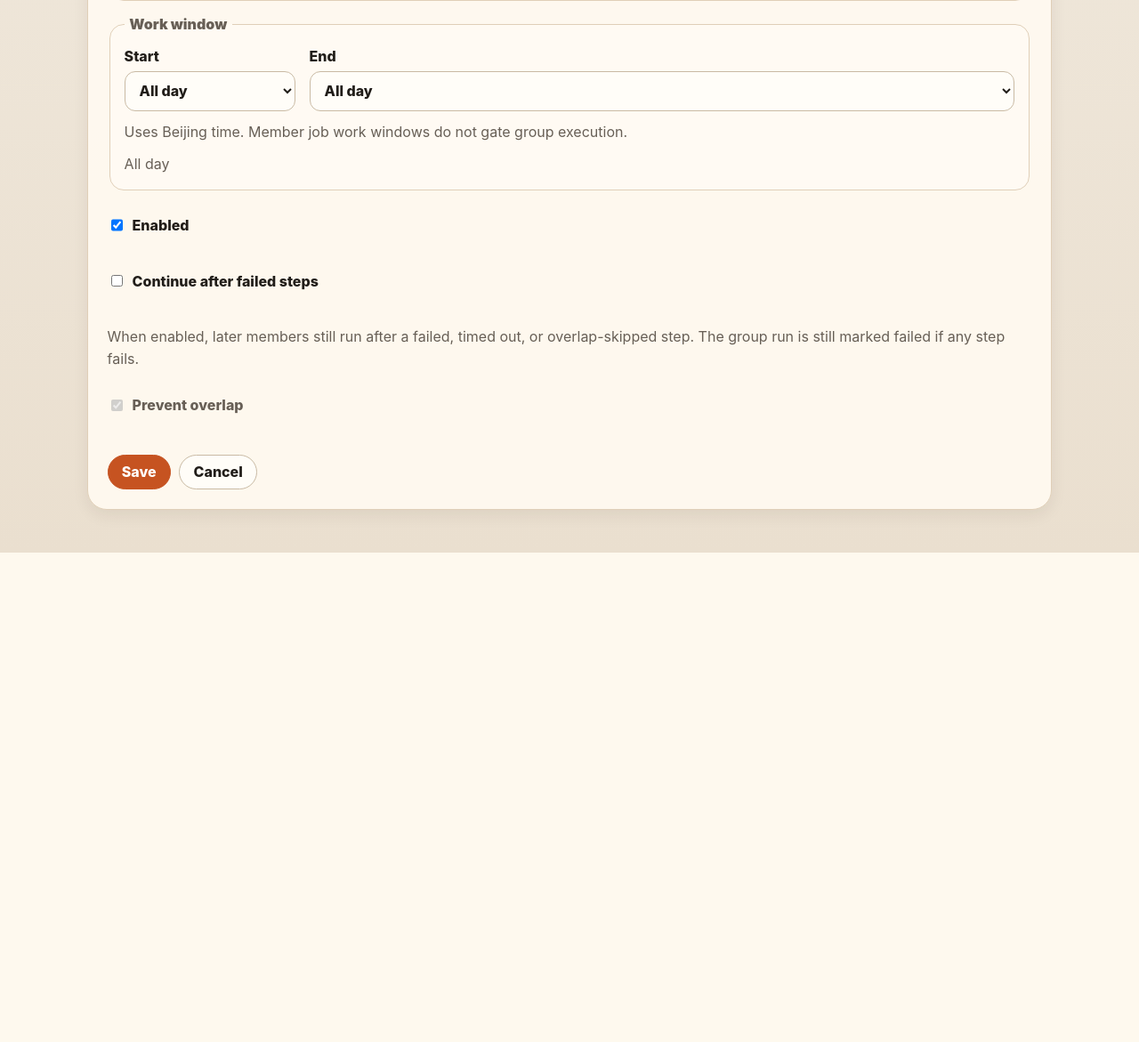
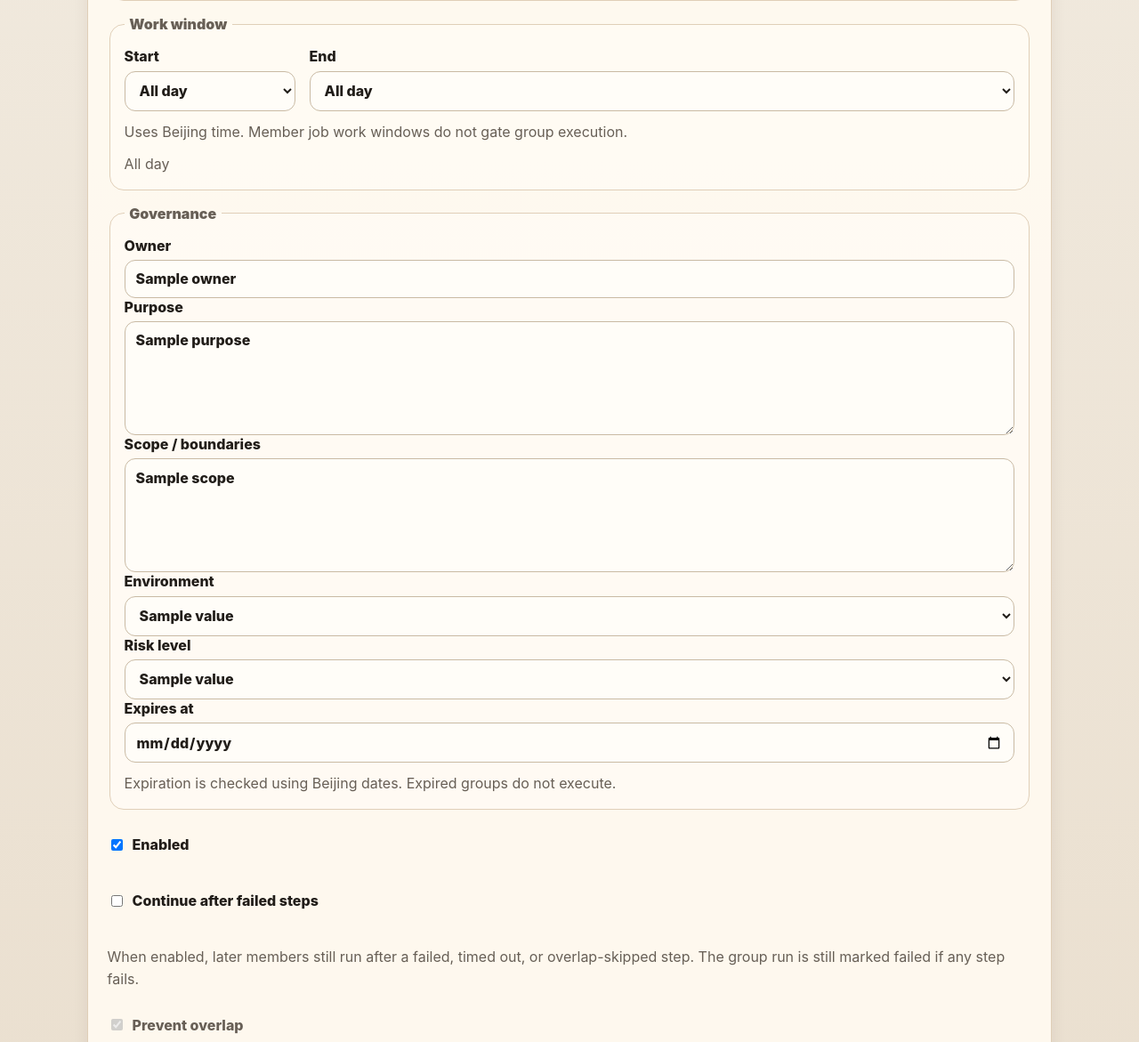
Before and after one commit to benj1m1/pi-scheduler, a FastAPI app: template app/templates/group_form.html in a window 1280 px wide. Shown: the part 962-2133 px from the top of the page at 89% size. Before the commit the page ends 1583 px from the top, so only its background shows below. Run offline with FastAPI, Linux system fonts and the light colour scheme; the template is opened without the code that fills it: most values are stand-ins (such as "Sample title", 1, 10 or a date in 2020); parts of the project's set-up code (start-up, migrations or seed data) failed here and were passed over.

Commit message:
feat: add governance metadata to jobs and groups

```diff
--- a/app/main.py
+++ b/app/main.py
@@ -14,7 +14,7 @@ from fastapi.security import HTTPBasic, HTTPBasicCredentials
 from fastapi.staticfiles import StaticFiles
 from fastapi.templating import Jinja2Templates
 
-from . import approved_skills, config, cron, cron_status, db, pi_models, retention, runner, run_users, runtime_setup, work_window
+from . import approved_skills, config, cron, cron_status, db, governance, pi_models, retention, runner, run_users, runtime_setup, work_window
 
 
 app = FastAPI(title="Pi Scheduler")
@@ -41,6 +41,13 @@ OUTPUT_MODES = {"summary", "events"}
 SESSION_MODES = {"save", "no_session"}
 TOOL_MODES = {"full", "read_only", "no_tools"}
 SKILLS_MODES = {"none", "approved", "runtime"}
+
+
+def governance_options() -> dict[str, list[str]]:
+    return {
+        "environment_options": sorted(governance.ENVIRONMENTS),
+        "risk_level_options": ["low", "medium", "high"],
+    }
 
 
 def hour_options() -> list[dict[str, str]]:
@@ -263,6 +270,7 @@ def validate_job_form(data: dict) -> list[str]:
         work_window.validate(data.get("work_start"), data.get("work_end"))
     except ValueError as exc:
         errors.append(str(exc))
+    errors.extend(governance.validate_metadata(data))
     try:
         run_users.validate_run_user(data.get("run_user"))
     except run_users.RunUserError as exc:
@@ -310,6 +318,13 @@ def form_data(
     prevent_overlap: str | None,
     skills_mode: str = "none",
     skill_ids: str | list[str] | None = None,
+    *,
+    owner: str = "",
+    purpose: str = "",
+    scope: str = "",
+    environment: str = "local",
+    risk_level: str = "low",
+    expires_at: str = "",
 ) -> dict:
     cron_expr = ""
     schedule_error = None
@@ -347,6 +362,12 @@ def form_data(
         "work_end": work_end.strip() or None,
         "timeout_seconds": timeout_seconds.strip(),
         "run_user": run_user.strip() or None,
+        "owner": owner.strip(),
+        "purpose": purpose.strip(),
+        "scope": scope.strip(),
+        "environment": environment,
+        "risk_level": risk_level,
+        "expires_at": expires_at.strip() or None,
         "enabled": parse_bool(enabled),
         "prevent_overlap": 1,
     }
@@ -370,6 +391,13 @@ def with_schedule(job: dict) -> dict:
     job["skill_ids"] = job.get("skill_ids") or ""
     job["skill_paths"] = job.get("skill_paths") or ""
     job["run_user"] = job.get("run_user") or ""
+    job["owner"] = job.get("owner") or ""
+    job["purpose"] = job.get("purpose") or ""
+    job["scope"] = job.get("scope") or ""
+    job["environment"] = job.get("environment") or "local"
+    job["risk_level"] = job.get("risk_level") or "low"
+    job["expires_at"] = job.get("expires_at") or ""
+    job["is_expired"] = governance.is_target_expired(job)
     return job
 
 
@@ -404,6 +432,7 @@ def job_form_context(request: Request, job: dict, errors: list[str], action: str
         "approved_skills": catalog,
         "selected_skill_ids": selected_skill_ids,
         "missing_skill_ids": missing_skill_ids,
+        **governance_options(),
     }
 
 
@@ -417,6 +446,13 @@ def group_form_data(
     enabled: str | None,
     continue_on_failure: str | None,
     member_job_ids: list[str] | None,
+    *,
+    owner: str = "",
+    purpose: str = "",
+    scope: str = "",
+    environment: str = "local",
+    risk_level: str = "low",
+    expires_at: str = "",
 ) -> dict:
     cron_expr = ""
     schedule_error = None
@@ -434,6 +470,12 @@ def group_form_data(
         "work_start": work_start.strip() or None,
         "work_end": work_end.strip() or None,
         "run_user": run_user.strip() or None,
+        "owner": owner.strip(),
+        "purpose": purpose.strip(),
+        "scope": scope.strip(),
+        "environment": environment,
+        "risk_level": risk_level,
+        "expires_at": expires_at.strip() or None,
         "enabled": parse_bool(enabled),
         "prevent_overlap": 1,
         "continue_on_failure": parse_bool(continue_on_failure),
@@ -456,6 +498,7 @@ def validate_group_form(data: dict) -> list[str]:
         work_window.validate(data.get("work_start"), data.get("work_end"))
     except ValueError as exc:
         errors.append(str(exc))
+    errors.extend(governance.validate_metadata(data))
     try:
         run_users.validate_run_user(data.get("run_user"))
     except run_users.RunUserError as exc:
@@ -479,6 +522,13 @@ def with_group_schedule(group: dict) -> dict:
     group["work_start"] = group.get("work_start") or ""
     group["work_end"] = group.get("work_end") or ""
     group["run_user"] = group.get("run_user") or ""
+    group["owner"] = group.get("owner") or ""
+    group["purpose"] = group.get("purpose") or ""
+    group["scope"] = group.get("scope") or ""
+    group["environment"] = group.get("environment") or "local"
+    group["risk_level"] = group.get("risk_level") or "low"
+    group["expires_at"] = group.get("expires_at") or ""
+    group["is_expired"] = governance.is_target_expired(group)
     group["continue_on_failure"] = int(group.get("continue_on_failure", 0))
     group["member_job_ids"] = [member["job_id"] for member in group.get("members", [])]
     return group
@@ -497,6 +547,7 @@ def group_form_context(request: Request, group: dict, errors: list[str], action:
         "hour_options": hour_options(),
         "allowed_run_users": selectable_run_users(),
         "default_run_user": config.CRON_USER,
+        **governance_options(),
     }
 
 
@@ -505,11 +556,13 @@ def index(request: Request, queued: str = ""):
     jobs = db.list_jobs()
     groups = db.list_groups()
     for job in jobs:
-        job["next_run"] = cron.next_run(job["cron_expr"]) if job.get("enabled") else None
+        job["is_expired"] = governance.is_target_expired(job)
+        job["next_run"] = cron.next_run(job["cron_expr"]) if job.get("enabled") and not job["is_expired"] else None
         if queued and job["id"] == queued:
             job["has_running_run"] = 1
     for group in groups:
-        group["next_run"] = cron.next_run(group["cron_expr"]) if group.get("enabled") else None
+        group["is_expired"] = governance.is_target_expired(group)
+        group["next_run"] = cron.next_run(group["cron_expr"]) if group.get("enabled") and not group["is_expired"] else None
         if queued and group["id"] == queued:
             group["has_running_run"] = 1
     return templates.TemplateResponse(request, "index.html", {"request": request, "jobs": jobs, "groups": groups})
@@ -538,6 +591,12 @@ def new_job(request: Request):
         "skill_ids": "",
         "skill_paths": "",
         "run_user": "",
+        "owner": "",
+        "purpose": "",
+        "scope": "",
+        "environment": "local",
+        "risk_level": "low",
+        "expires_at": "",
     }
     return templates.TemplateResponse(
         request,
@@ -565,6 +624,12 @@ def create_job(
     run_user: Annotated[str, Form()] = "",
     enabled: Annotated[str | None, Form()] = None,
     prevent_overlap: Annotated[str | None, Form()] = None,
+    owner: Annotated[str, Form()] = "",
+    purpose: Annotated[str, Form()] = "",
+    scope: Annotated[str, Form()] = "",
+    environment: Annotated[str, Form()] = "local",
+    risk_level: Annotated[str, Form()] = "low",
+    expires_at: Annotated[str, Form()] = "",
 ):
     data = form_data(
         name,
@@ -583,6 +648,12 @@ def create_job(
         prevent_overlap,
         skills_mode,
         skill_ids,
+        owner=owner,
+        purpose=purpose,
+        scope=scope,
+        environment=environment,
+        risk_level=risk_level,
+        expires_at=expires_at,
     )
     errors = validate_job_form(data)
     if errors:
@@ -611,6 +682,12 @@ def new_group(request: Request):
         "prevent_overlap": 1,
         "continue_on_failure": 0,
         "run_user": "",
+        "owner": "",
+        "purpose": "",
+        "scope": "",
+        "environment": "local",
+        "risk_level": "low",
+        "expires_at": "",
         "member_job_ids": [],
     }
     return templates.TemplateResponse(
@@ -632,6 +709,12 @@ def create_group(
     enabled: Annotated[str | None, Form()] = None,
     continue_on_failure: Annotated[str | None, Form()] = None,
     member_job_ids: Annotated[list[str] | None, Form()] = None,
+    owner: Annotated[str, Form()] = "",
+    purpose: Annotated[str, Form()] = "",
+    scope: Annotated[str, Form()] = "",
+    environment: Annotated[str, Form()] = "local",
+    risk_level: Annotated[str, Form()] = "low",
+    expires_at: Annotated[str, Form()] = "",
 ):
     data = group_form_data(
         name,
@@ -643,6 +726,12 @@ def create_group(
         enabled,
         continue_on_failure,
         member_job_ids,
+        owner=owner,
+        purpose=purpose,
+        scope=scope,
+        environment=environment,
+        risk_level=risk_level,
+        expires_at=expires_at,
     )
     errors = validate_group_form(data)
     if errors:
@@ -666,6 +755,7 @@ def group_detail(
     group = db.get_group_with_members(group_id)
     if group is None:
         raise HTTPException(status_code=404, detail="Group not found")
+    group["is_expired"] = governance.is_target_expired(group)
     runs = db.list_group_runs(group_id, RUNS_PER_PAGE)
     return templates.TemplateResponse(
         request,
@@ -704,6 +794,12 @@ def update_group(
     enabled: Annotated[str | None, Form()] = None,
     continue_on_failure: Annotated[str | None, Form()] = None,
     member_job_ids: Annotated[list[str] | None, Form()] = None,
+    owner: Annotated[str, Form()] = "",
+    purpose: Annotated[str, Form()] = "",
+    scope: Annotated[str, Form()] = "",
+    environment: Annotated[str, Form()] = "local",
+    risk_level: Annotated[str, Form()] = "low",
+    expires_at: Annotated[str, Form()] = "",
 ):
     if db.get_group(group_id) is None:
         raise HTTPException(status_code=404, detail="Group not found")
@@ -717,6 +813,12 @@ def update_group(
         enabled,
         continue_on_failure,
         member_job_ids,
+        owner=owner,
+        purpose=purpose,
+        scope=scope,
+        environment=environment,
+        risk_level=risk_level,
+        expires_at=expires_at,
     )
     errors = validate_group_form(data)
     if errors:
@@ -802,6 +904,7 @@ def job_detail(
     if status_data is None:
         raise HTTPException(status_code=404, detail="Job not found")
     job = status_data["job"]
+    job["is_expired"] = governance.is_target_expired(job)
     command_error = None
     try:
         command = runner.build_command(job)[1]
@@ -928,6 +1031,12 @@ def update_job(
     run_user: Annotated[str, Form()] = "",
     enabled: Annotated[str | None, Form()] = None,
     prevent_overlap: Annotated[str | None, Form()] = None,
+    owner: Annotated[str, Form()] = "",
+    purpose: Annotated[str, Form()] = "",
+    scope: Annotated[str, Form()] = "",
+    environment: Annotated[str, Form()] = "local",
+    risk_level: Annotated[str, Form()] = "low",
+    expires_at: Annotated[str, Form()] = "",
 ):
     if db.get_job(job_id) is None:
         raise HTTPException(status_code=404, detail="Job not found")
@@ -948,6 +1057,12 @@ def update_job(
         prevent_overlap,
         skills_mode,
         skill_ids,
+        owner=owner,
+        purpose=purpose,
+        scope=scope,
+        environment=environment,
+        risk_level=risk_level,
+        expires_at=expires_at,
     )
     errors = validate_job_form(data)
     if errors:
--- a/app/templates/group_detail.html
+++ b/app/templates/group_detail.html
@@ -20,6 +20,12 @@
     </dd>
     <dt>Schedule</dt><dd>{{ group.cron_expr|describe_cron }}</dd>
     <dt>Work window</dt><dd>{{ group.work_start|describe_work_window(group.work_end) }}</dd>
+    <dt>Owner</dt><dd>{{ group.owner or 'Not documented' }}</dd>
+    <dt>Purpose</dt><dd>{{ group.purpose or 'Not documented' }}</dd>
+    <dt>Scope</dt><dd>{{ group.scope or 'Not documented' }}</dd>
+    <dt>Environment</dt><dd>{{ group.environment }}</dd>
+    <dt>Risk</dt><dd>{{ group.risk_level }}</dd>
+    <dt>Expires</dt><dd>{{ group.expires_at or 'Never' }}{% if group.is_expired %} <span class="badge bad">expired</span>{% endif %}</dd>
     <dt>Run as</dt><dd>{{ group.run_user|describe_run_user }}</dd>
     <dt>Cron</dt><dd><code>{{ group.cron_expr }}</code></dd>
     <dt>Overlap</dt><dd>{{ 'prevented' if group.prevent_overlap else 'allowed' }}</dd>
--- a/app/templates/group_form.html
+++ b/app/templates/group_form.html
@@ -106,6 +106,28 @@
       </div>
       <p class="hint">Uses Beijing time. Member job work windows do not gate group execution.</p>
       <p id="work-window-status" class="window-status" aria-live="polite"></p>
+    </fieldset>
+    <fieldset>
+      <legend>Governance</legend>
+      <label>Owner <input type="text" name="owner" value="{{ group.owner }}" placeholder="Human owner"></label>
+      <label>Purpose <textarea name="purpose" rows="2" placeholder="Why this automation exists">{{ group.purpose }}</textarea></label>
+      <label>Scope / boundaries <textarea name="scope" rows="2" placeholder="Allowed systems, data, and boundaries">{{ group.scope }}</textarea></label>
+      <label>Environment
+        <select name="environment" required>
+          {% for value in environment_options %}
+          <option value="{{ value }}" {% if group.environment == value %}selected{% endif %}>{{ value }}</option>
+          {% endfor %}
+        </select>
+      </label>
+      <label>Risk level
+        <select name="risk_level" required>
+          {% for value in risk_level_options %}
+          <option value="{{ value }}" {% if group.risk_level == value %}selected{% endif %}>{{ value }}</option>
+          {% endfor %}
+        </select>
+      </label>
+      <label>Expires at <input type="date" name="expires_at" value="{{ group.expires_at }}"></label>
+      <p class="hint">Expiration is checked using Beijing dates. Expired groups do not execute.</p>
     </fieldset>
     <label class="check"><input type="checkbox" name="enabled" {% if group.enabled %}checked{% endif %}> Enabled</label>
     <label class="check"><input type="checkbox" name="continue_on_failure" {% if group.continue_on_failure %}checked{% endif %}> Continue after failed steps</label>
--- a/app/templates/job_detail.html
+++ b/app/templates/job_detail.html
@@ -26,6 +26,12 @@
     <dt>Skills</dt><dd>{{ job|describe_job_skills }}</dd>
     <dt>Schedule</dt><dd>{{ job.cron_expr|describe_cron }}</dd>
     <dt>Work window</dt><dd>{{ job.work_start|describe_work_window(job.work_end) }}</dd>
+    <dt>Owner</dt><dd>{{ job.owner or 'Not documented' }}</dd>
+    <dt>Purpose</dt><dd>{{ job.purpose or 'Not documented' }}</dd>
+    <dt>Scope</dt><dd>{{ job.scope or 'Not documented' }}</dd>
+    <dt>Environment</dt><dd>{{ job.environment }}</dd>
+    <dt>Risk</dt><dd>{{ job.risk_level }}</dd>
+    <dt>Expires</dt><dd>{{ job.expires_at or 'Never' }}{% if job.is_expired %} <span class="badge bad">expired</span>{% endif %}</dd>
     <dt>Run as</dt><dd>{{ job.run_user|describe_run_user }}</dd>
     <dt>Cron</dt><dd><code>{{ job.cron_expr }}</code></dd>
     <dt>Command</dt>
```
Also changed, not shown: app/templates/index.html (+8 -0 lines), app/templates/job_form.html (+22 -0 lines), tests/test_core.py (+94 -0 lines).
